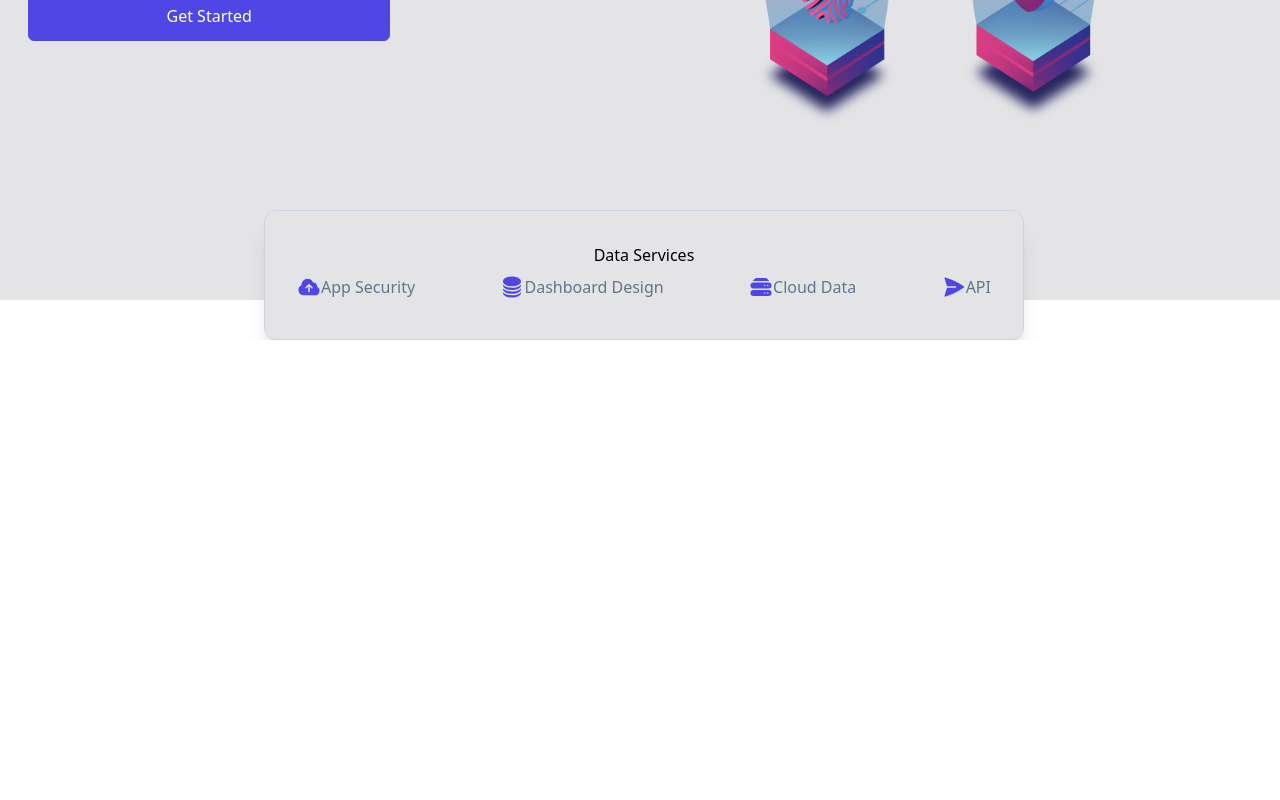
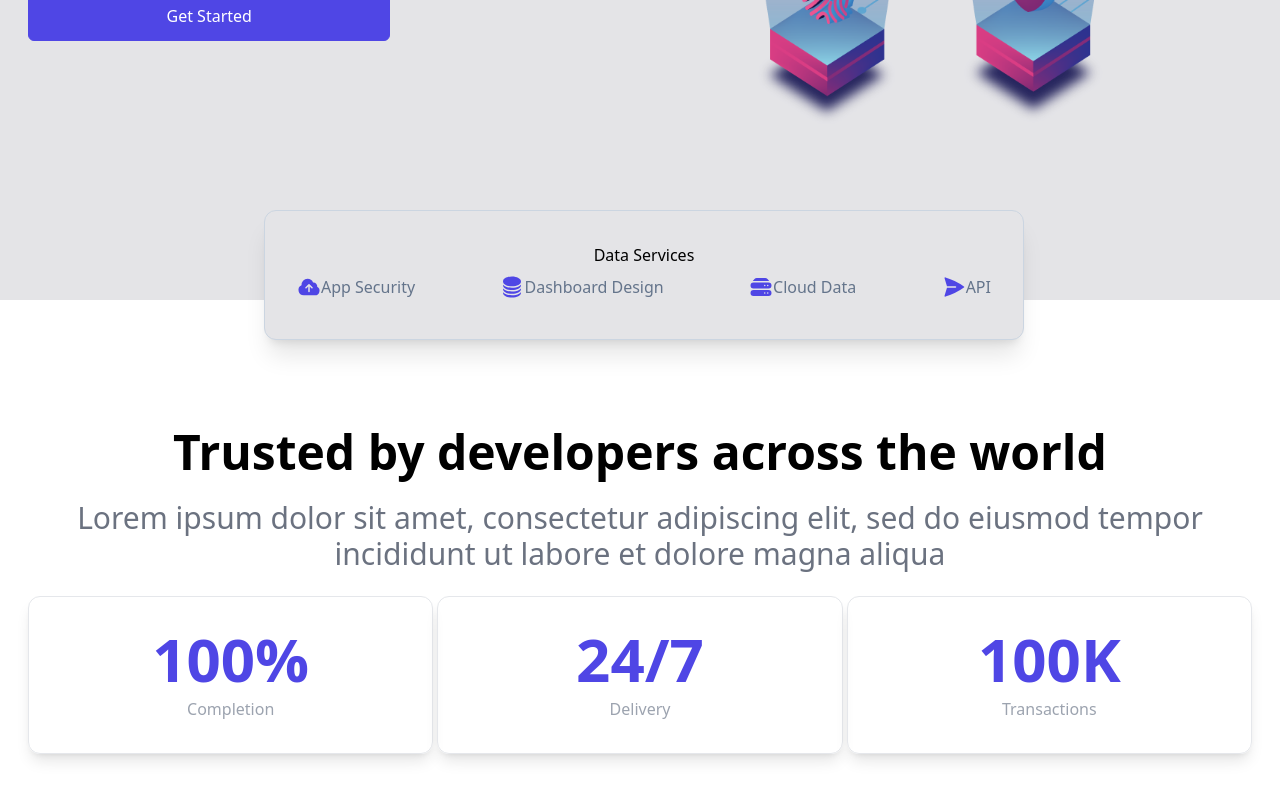
Before and after one commit to joan-gerard/cloud-app-react-tailwind, a React (Create React App) app: page / in a window 1280 px wide. Shown: the part 500-1300 px from the top of the page. Before the commit the page ends 840 px from the top, so only its background shows below. Built offline with nearby package versions, Linux system fonts and the light colour scheme; the HTML template or start-up script is replaced by a standard one.

Commit message:
write About component

```diff
--- a/src/App.tsx
+++ b/src/App.tsx
@@ -1,4 +1,5 @@
 import React from "react";
+import About from "./components/About";
 import Hero from "./components/Hero";
 import NavBar from "./components/NavBar";
 
@@ -7,6 +8,7 @@
     <div>
       <NavBar />
       <Hero />
+      <About />
     </div>
   );
 }
--- /dev/null
+++ b/src/components/About.jsx
@@ -0,0 +1,36 @@
+import React from "react";
+
+const About = () => {
+  return (
+    <div className="w-full my-32">
+      <div className="max-w-[1240px] mx-auto">
+        <div className="text-center">
+          <h2 className="text-5xl font-bold">
+            Trusted by developers across the world
+          </h2>
+          <p className="text-3xl py-6 text-gray-500">
+            Lorem ipsum dolor sit amet, consectetur adipiscing elit, sed do
+            eiusmod tempor incididunt ut labore et dolore magna aliqua
+          </p>
+        </div>
+
+        <div className="grid md:grid-cols-3 gap-1 px-2 text-center">
+          <div className="border py-8 rounded-xl shadow-lg">
+            <p className="text-6xl font-bold text-indigo-600">100%</p>
+            <p className="text-gray-400 mt-2">Completion</p>
+          </div>
+          <div className="border py-8 rounded-xl shadow-lg">
+            <p className="text-6xl font-bold text-indigo-600">24/7</p>
+            <p className="text-gray-400 mt-2">Delivery</p>
+          </div>
+          <div className="border py-8 rounded-xl shadow-lg">
+            <p className="text-6xl font-bold text-indigo-600">100K</p>
+            <p className="text-gray-400 mt-2">Transactions</p>
+          </div>
+        </div>
+      </div>
+    </div>
+  );
+};
+
+export default About;
```
